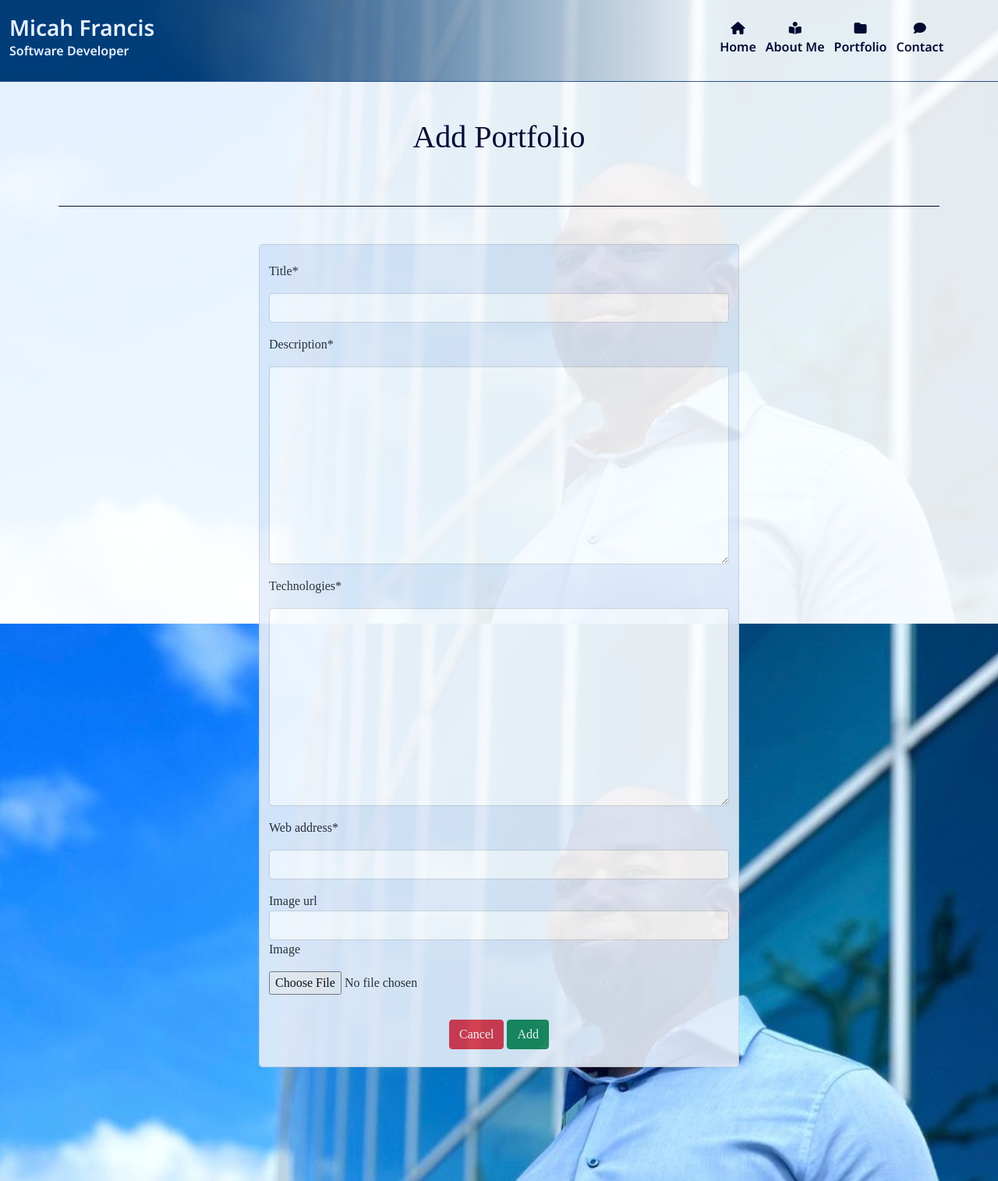
After one commit to 2ndborn/micah_francis, a Django app: page /portfolio/add_portfolio/ in a window 1280 px wide. The commit adds this page. Shown: the whole page at 78% size. Run offline with Django 3.2, Linux system fonts and the light colour scheme; some libraries are stand-ins or nearby versions; some web fonts are replaced.

Commit message:
added add portfolio to form, views, url and html

```diff
--- a/portfolio/admin.py
+++ b/portfolio/admin.py
@@ -9,6 +9,7 @@ class PortfolioAdmin(admin.ModelAdmin):
         'description',
         'technologies',
         'web_address',
+        'image',
     )
 
 admin.site.register(Portfolio, PortfolioAdmin)
--- /dev/null
+++ b/portfolio/forms.py
@@ -0,0 +1,20 @@
+from django import forms
+from .models import Portfolio
+
+class PortfolioForm(forms.ModelForm):
+
+
+    class Meta:
+        model = Portfolio
+        fields = '__all__'
+
+    def __init__(self, *args, **kwargs):
+        super(PortfolioForm, self).__init__(*args, **kwargs)
+
+        port_fields = ['title', 'description', 'technologies', 'web_address', 'image']
+
+        for port in port_fields:
+            self.fields[port].widget.attrs.update({'class': 'my-3'})
+
+    # from_date = forms.DateField(widget=forms.TextInput(attrs={'type': 'date'}))
+    # to_date = forms.DateField(widget=forms.TextInput(attrs={'type': 'date'}))
--- a/portfolio/models.py
+++ b/portfolio/models.py
@@ -6,4 +6,6 @@ class Portfolio(models.Model):
     title = models.CharField(max_length=25, blank=False)
     description = models.TextField(max_length=500, blank=False)
     technologies = models.TextField(max_length=250, blank=False)
-    web_address = models.TextField(max_length=500, blank=False)
+    web_address = models.CharField(max_length=500, blank=False)
+    image_url = models.URLField(max_length=1024, null=True, blank=True)
+    image = models.ImageField(null=True, blank=True)
--- /dev/null
+++ b/portfolio/templates/portfolio/add_portfolio.html
@@ -0,0 +1,38 @@
+{% extends "base.html" %}
+{% load static %}
+{% load crispy_forms_tags %}
+
+{% block page_header %}
+    <div class="container header-container">
+        <div class="row">
+            <div class="col"></div>
+        </div>
+    </div>
+{% endblock %}
+
+{% block content %}
+<div class="overlay"></div>
+<div class="container-fluid about-container text-dark-blue">
+    <div class="container mb-5 pb-3 border-bottoms">
+        <div class="row">
+            <h1 class="mb-5 text-center">Add Portfolio</h1>
+        </div>
+    </div>
+    <div class="row">
+        <div class="col-10 offset-1 col-md-6 offset-md-3">
+            <form method="POST" action="{% url 'add_portfolio' %}" class="form form-control form-bg" enctype="multipart/form-data">
+                {% csrf_token %}
+                <div class="my-3">
+                    {% for field in form %}
+                        {{ field | as_crispy_field }}
+                    {% endfor %}
+                </div>
+                <div class="text-center my-3">
+                    <a href="{% url 'portfolio' %}" class="btn btn-danger">Cancel</a>
+                    <button type="submit" class="btn btn-success">Add</button>
+                </div>
+            </form>
+        </div>
+    </div>
+</div>
+{% endblock %}
--- a/portfolio/templates/portfolio/portfolio.html
+++ b/portfolio/templates/portfolio/portfolio.html
@@ -63,7 +63,7 @@
     </div>
     <div class="row">
         <div class="col-12 add-btn mb-2">
-            <a href="" class="btn-sm btn-primary text-decoration-none mb-5">Add</a>
+            <a href="{% url 'add_portfolio' %}" class="btn-sm btn-primary text-decoration-none mb-5">Add</a>
         </div>
     </div>
     {% endblock %}
--- a/portfolio/urls.py
+++ b/portfolio/urls.py
@@ -4,4 +4,5 @@ from . import views
 
 urlpatterns = [
     path('', views.portfolio, name='portfolio'),
+    path('add_portfolio/', views.add_portfolio, name='add_portfolio'),
 ]
--- a/portfolio/views.py
+++ b/portfolio/views.py
@@ -1,5 +1,35 @@
-from django.shortcuts import render
+from django.shortcuts import render, redirect, reverse, get_object_or_404
+from .models import Portfolio
+from .forms import PortfolioForm
 
 def portfolio(request):
     """A view to render the Portfolio page"""
-    return render(request, 'portfolio/portfolio.html')
+
+    portfolio = Portfolio.objects.all()
+
+    template = 'portfolio/portfolio.html'
+    context = {
+        'portfolio': portfolio,
+    }
+
+    return render(request, template, context)
+
+
+def add_portfolio(request):
+    """A view to render the add Portfolio page"""
+
+    if request.method == 'POST':
+      form = PortfolioForm(request.POST, request.FILES)
+      if form.is_valid():
+         form.save()
+         return redirect(reverse('portfolio'))
+
+    else:
+      form = PortfolioForm()
+
+    template = 'portfolio/add_portfolio.html'
+    context = {
+        'form': form,
+    }
+
+    return render(request, template, context)
```
Also changed, not shown: media/micah_hero2_I6kWNBU.jpg (added), portfolio/migrations/0002_auto_20240429_1805.py (added).
